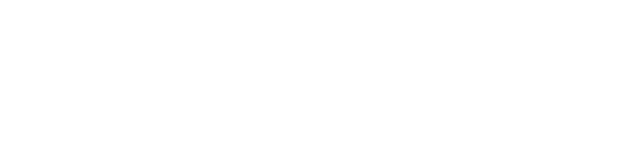
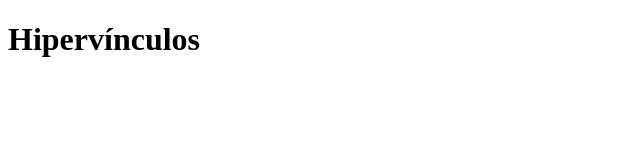
Before and after one commit to LiliAlvarado/Ejercicio-4, a plain HTML site: page index.html in a window 1280 px wide. Shown: the whole page, without its empty margins (0-640 px from the left). Drawn offline with Linux system fonts and the light colour scheme.

Commit message:
Ejercicio 4

```diff
--- a/index.html
+++ b/index.html
@@ -6,6 +6,6 @@
     <title>Document</title>
 </head>
 <body>
-
+    <h1>Hipervínculos</h1>
 </body>
 </html>
```
